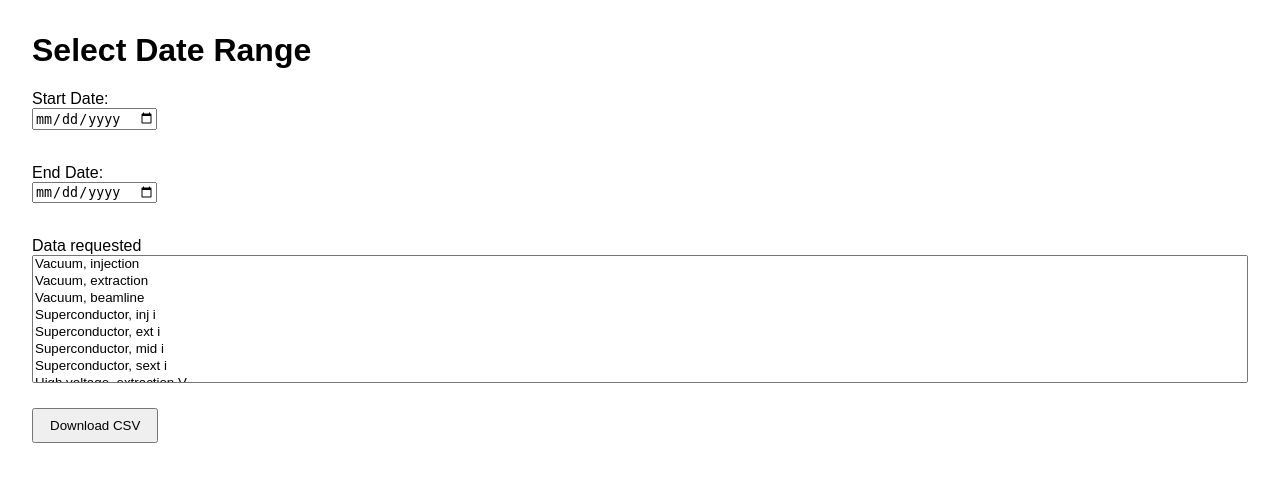
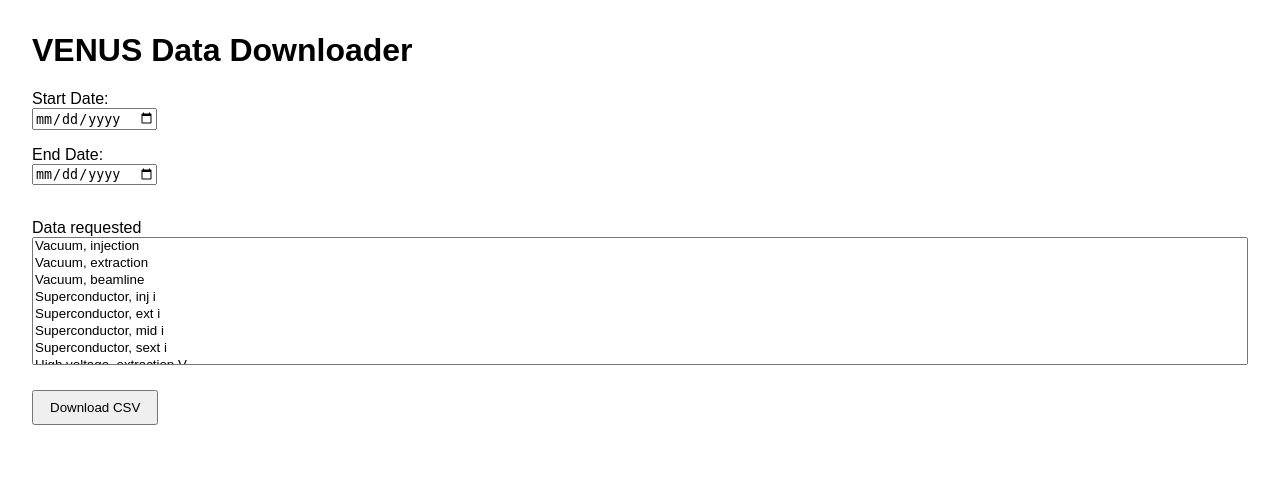
Before and after one commit to lbnl-88ops/venus_data_downloader, a Flask app: page / in a window 1280 px wide. Shown: the top 482 px of the page. Run offline with Flask 3, Linux system fonts and the light colour scheme.

Commit message:
minor updates

```diff
--- a/downloader/forms.py
+++ b/downloader/forms.py
@@ -27,6 +27,7 @@ CHOICES = [
     ('lt_oven_1_temp', 'Low temperature oven 1 temperature'),
     ('lt_oven_2_temp', 'Low temperature oven 2 temperature'),
 ]
+
 class DataSelectionForm(FlaskForm):
     # Define choices as a list of tuples: (value, label)
     choices = CHOICES
--- a/downloader/templates/index.html
+++ b/downloader/templates/index.html
@@ -10,6 +10,7 @@
         label { display: block; margin-top: 1rem; }
         select { width: 100%; height: 8rem; }
         button { margin-top: 1.5rem; padding: 0.5rem 1rem; }
+        .selector { width: 100%; size: auto;}
     </style>
 </head>
 <body>
@@ -17,15 +18,14 @@
         <p class="error">{{ error }}</p>
     {% endif %}
 
-    <h1>Select Date Range</h1>
+    <h1>VENUS Data Downloader</h1>
     <form method="POST">
         <label for="start_date">Start Date:</label>
-        <input type="date" id="start_date" name="start_date" value="{{ start_date if start_date else '' }}"><br><br>
-
+        <input type="date" id="start_date" name="start_date" value="{{ start_date if start_date else '' }}">
         <label for="end_date">End Date:</label>
         <input type="date" id="end_date" name="end_date" value="{{ end_date if end_date else '' }}"><br><br>
 
-        <div>
+        <div class="selector">
             {{ form.selected_options.label }}
             {{ form.selected_options(multiple=True) }}
         </div>
```
